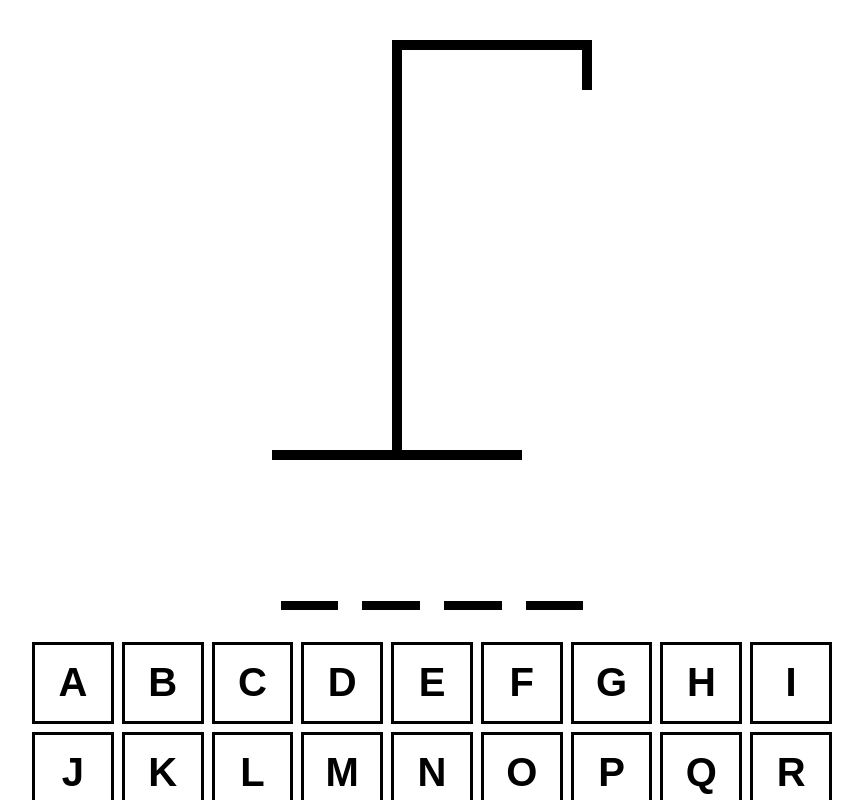
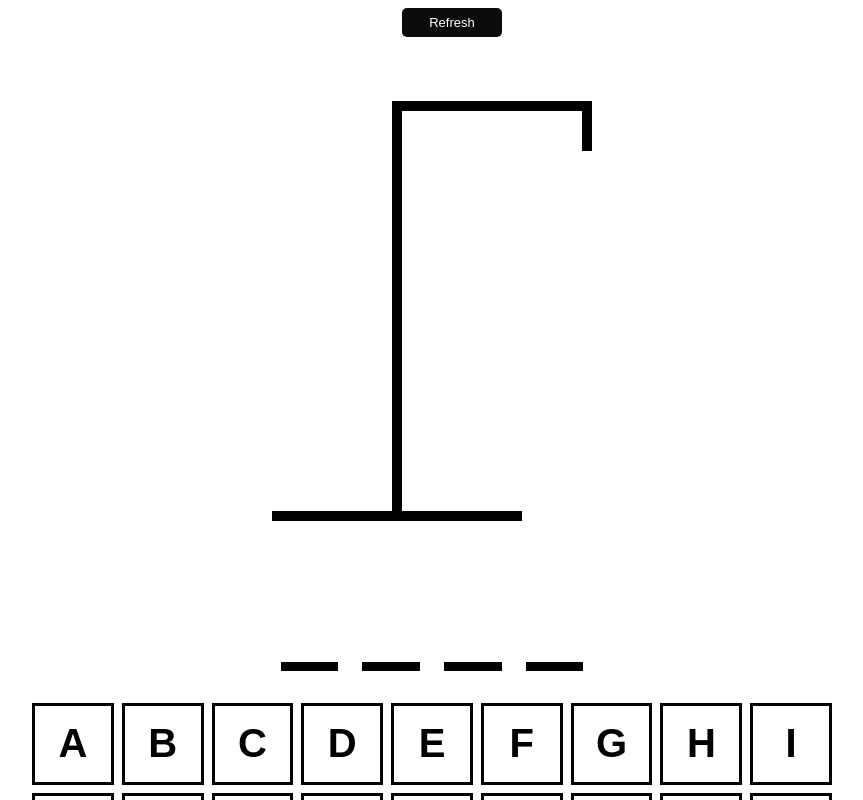
Before and after one commit to muratavci05/react_typescript-hangmanApp, a React (Vite) app: page / in a window 1280 px wide. Shown: the top 800 px of the page, without its empty margins (208-1071 px from the left). Built offline with nearby package versions, Linux system fonts and the light colour scheme.

Commit message:
css modified

```diff
--- /dev/null
+++ b/src/App.css
@@ -0,0 +1,19 @@
+
+.btn-newHangman button {
+    width: 100px;
+    height: 29px;
+    margin-left: 40px;
+    border-radius: 5px;
+    font-size: 13px;
+    border-style: none;
+    background: rgb(12, 11, 11);
+    color: white;
+    cursor: pointer;
+
+}
+
+.btn-newHangman button:hover {
+    background: rgb(223, 220, 220);
+    color: black;
+    font-style: bold;
+}
--- a/src/App.tsx
+++ b/src/App.tsx
@@ -3,6 +3,7 @@ import { HangmanDrawing } from "./components/HangmanDrawing";
 import { HangmanWord } from "./components/HangmanWord";
 import { Keyboard } from "./components/Keyboard";
 import words from "./wordList.json";
+import "./App.css";
 
 function getWord() {
   return words[Math.floor(Math.random() * words.length)];
@@ -75,6 +76,9 @@ function App() {
         alignItems: "center",
       }}
     >
+      <div className="btn-newHangman">
+        <a href="/"><button>Refresh </button></a>
+      </div>
       <div style={{ fontSize: "2rem", textAlign: "center" }}>
         {isWinner && "Winner! - Refresh to try again"}
         {isLoser && "Nice Try - Refresh to try again"}
```
